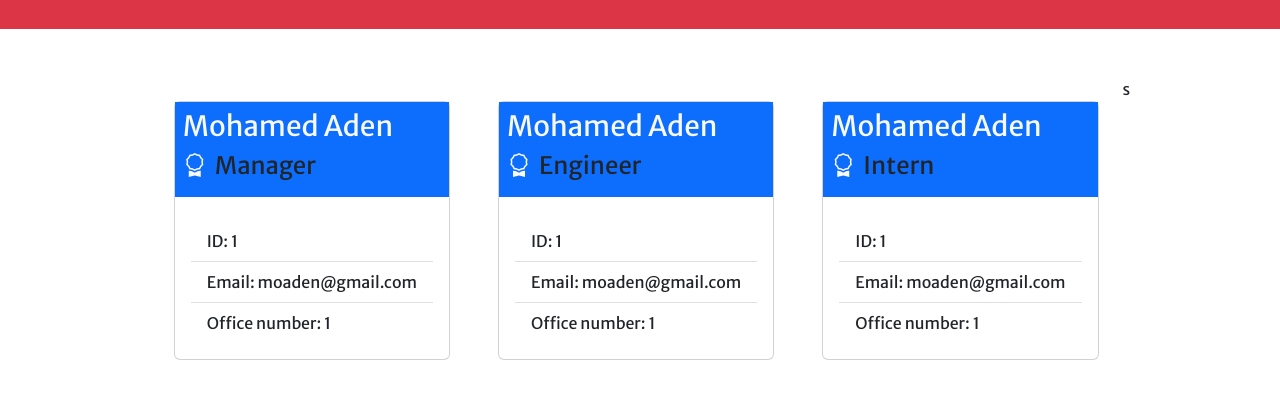
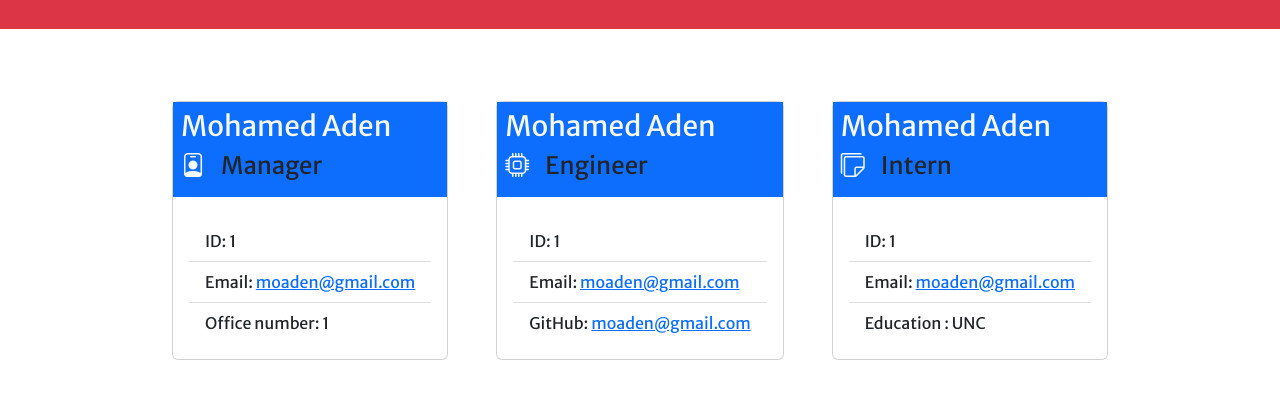
Before and after one commit to mo-aden/Team-profile-generator, a website: page dist/index.html in a window 1280 px wide. Shown: the part 65-464 px from the top of the page. Drawn offline with nearby package versions, Linux system fonts and the light colour scheme.

Commit message:
completed Html template

```diff
--- a/dist/index.html
+++ b/dist/index.html
@@ -31,12 +31,12 @@
       <div class="card m-4 w-30">
         <div class="card-title bg-primary p-2">
           <h3 class="text-light">Mohamed Aden</h3>
-          <h4><i class="bi bi-award me-2 text-light"></i>Manager</h4>
+          <h4><i class="bi bi-person-badge me-3 text-light"></i>Manager</h4>
         </div>
         <div class="card-body rounded">
           <ul class="list-group list-group-flush rounded">
             <li class="list-group-item">ID: 1</li>
-            <li class="list-group-item">Email: moaden@gmail.com</li>
+            <li class="list-group-item">Email: <a href="mailto:moaden@gmail.com">moaden@gmail.com</a></li>
             <li class="list-group-item">Office number: 1</li>
           </ul>
         </div>
@@ -46,13 +46,13 @@
       <div class="card m-4 w-30">
         <div class="card-title bg-primary p-2">
           <h3 class="text-light">Mohamed Aden</h3>
-          <h4><i class="bi bi-award me-2 text-light"></i>Engineer</h4>
+          <h4><i class="bi bi-cpu me-3 text-light"></i>Engineer</h4>
         </div>
         <div class="card-body rounded">
           <ul class="list-group list-group-flush rounded">
             <li class="list-group-item">ID: 1</li>
-            <li class="list-group-item">Email: moaden@gmail.com</li>
-            <li class="list-group-item">Office number: 1</li>
+            <li class="list-group-item">Email: <a href="mailto:moaden@gmail.com">moaden@gmail.com</a></li>
+            <li class="list-group-item">GitHub: <a href="mailto:moaden@gmail.com">moaden@gmail.com</a></li>
           </ul>
         </div>
       </div>
@@ -61,18 +61,16 @@
       <div class="card m-4 w-30">
         <div class="card-title bg-primary p-2">
           <h3 class="text-light">Mohamed Aden</h3>
-          <h4><i class="bi bi-award me-2 text-light"></i>Intern</h4>
+          <h4><i class="bi bi-stickies me-3 text-light"></i>Intern</h4>
         </div>
         <div class="card-body rounded">
           <ul class="list-group list-group-flush rounded">
             <li class="list-group-item">ID: 1</li>
-            <li class="list-group-item">Email: moaden@gmail.com</li>
-            <li class="list-group-item">Office number: 1</li>
+            <li class="list-group-item">Email: <a href="mailto:moaden@gmail.com">moaden@gmail.com</a></li>
+            <li class="list-group-item">Education : UNC</li>
           </ul>
         </div>
       </div>
-
-      s
     </main>
     <script
       src="https://cdn.jsdelivr.net/npm/bootstrap@5.2.3/dist/js/bootstrap.bundle.min.js"
```
